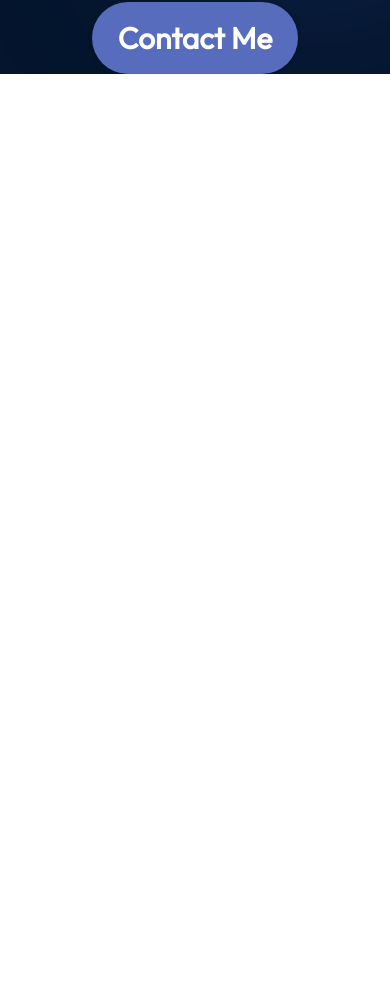
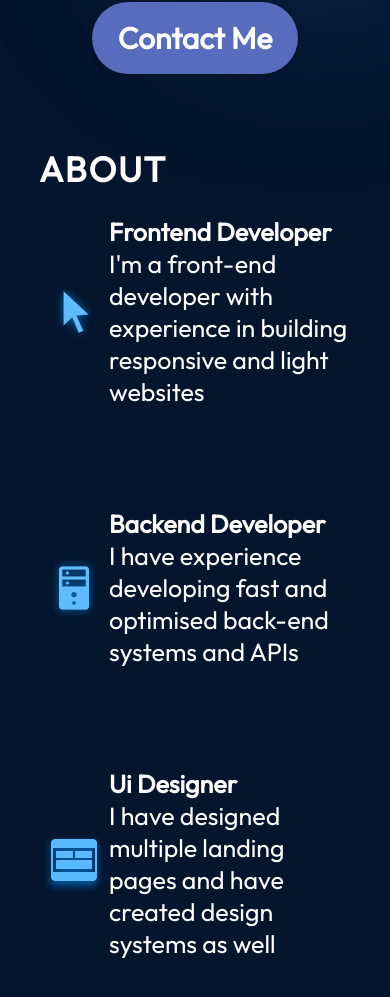
Before and after one commit to wajeff/git-github.com-wajeff-react-portfolio, a React app in the folder react-portfolio/: page / in a window 390 px wide. Shown: the part 771-1768 px from the top of the page. Before the commit the page ends 845 px from the top, so only its background shows below. Built offline with nearby package versions, Linux system fonts and the light colour scheme; the HTML template or start-up script is replaced by a standard one.

Commit message:
about section
added smooth scroll-behaviour

added about section
added about section mobile responsiveness

```diff
--- a/react-portfolio/src/App.jsx
+++ b/react-portfolio/src/App.jsx
@@ -2,13 +2,14 @@
 import styles from './App.module.css'
 import { Hero } from '/src/components/Hero/Hero.jsx'
 import { Navbar } from '/src/components/Navbar/Navbar.jsx'
-
+import { About } from '/src/components/About/About.jsx'
 function App() {
 
   return (
     <div className ={styles.App}>
       <Navbar/>
       <Hero />
+      <About />
     </div>
   )
 }
--- a/react-portfolio/src/components/About/About.jsx
+++ b/react-portfolio/src/components/About/About.jsx
@@ -0,0 +1,48 @@
+import React from "react"
+
+import styles from "./About.module.css"
+import { getImageUrl } from "../../utils";
+
+export const About = () => {
+  return (
+    <section className={styles.container} id="about">
+      <h2 className={styles.title}>About</h2>
+      <div className={styles.content}>
+        <img
+            src={getImageUrl("about/aboutImage.png")}
+            alt="Me sitting with a laptop"
+            className={styles.aboutImage}
+        />
+        <ul className={styles.aboutItemsContainer}>
+          <li className={styles.aboutItem}>
+            <img src={getImageUrl("about/cursorIcon.png")} alt="Cursor Icon"/>
+              <div className={styles.aboutItemText}>
+                  <h3>Frontend Developer</h3>
+                  <p> I'm a front-end developer with experience in building responsive and light websites</p>
+              </div>
+          </li>
+          <li className={styles.aboutItem}>
+            <img src={getImageUrl("about/serverIcon.png")} alt="Server Icon"/>
+            <div className={styles.aboutItemText}>
+              <h3>Backend Developer</h3>
+                <p>
+                  I have experience developing fast and optimised
+                  back-end systems and APIs
+              </p>
+            </div>
+          </li>
+          <li className={styles.aboutItem}>
+            <img src={getImageUrl("about/uiIcon.png")} alt="UI Icon"/>
+            <div className={styles.aboutItemText}>
+              <h3>Ui Designer</h3>
+              <p>
+              I have designed multiple landing pages and
+              have created design systems as well
+              </p>
+            </div>
+          </li>
+          </ul>
+      </div>
+    </section>
+  );
+}
--- a/react-portfolio/src/components/About/About.module.css
+++ b/react-portfolio/src/components/About/About.module.css
@@ -0,0 +1,94 @@
+@import "../../vars.css";
+
+.container {
+  position: relative;
+  background: rgba(12, 12, 12, 0.6);
+  border-radius: 15px;
+  padding: 73px;
+  margin-top: 129;
+  z-index: 1;
+  margin-left: 10%;
+  margin-right: 10%;
+}
+
+.title {
+  color: var(--color-text);
+  font-size: 35px;
+  font-weight: 700;
+  letter-spacing: 1.75px;
+  text-transform: uppercase;
+}
+
+.content {
+  display: flex;
+  flex-direction: row;
+  align-items: center;
+}
+
+.aboutImage {
+  width: 35%;
+}
+
+.aboutItemsContainer {
+  color: var(--color-text);
+  display: flex;
+  flex-direction: column;
+  gap: 50px;
+}
+
+.aboutItem {
+  display: flex;
+  flex-direction: row;
+  align-items: center;
+  border-radius: 20px;
+  list-style: none;
+  padding: 25px;
+  background-image: linear-gradient(
+    90deg,
+    rgba(165, 215, 232, 0.42)0%,
+    rgba(255, 255 , 255, 0)
+  );
+  background-size:0 100%;
+  background-repeat: no-repeat;
+  transition: 0.42s;
+}
+
+.aboutItem:hover {
+  background-size: 100% 100%;
+}
+
+.aboutItem h3 {
+  font-size: 25px;
+  font-weight: 600;
+
+
+}
+
+.aboutItem p {
+  font-size: 25px;
+}
+
+@media screen and (max-width: 830px) {
+  .container {
+    background-color: transparent;
+    padding-left:0;
+    padding-right: 0;
+  }
+
+  .content {
+    flex-direction: column;
+  }
+
+  .aboutImage {
+    display: none;
+  }
+
+  .aboutItems {
+    margin-top: 29px;
+  }
+
+  .aboutItem {
+    padding-left: 0;
+    padding-right: 0;
+  }
+}
--- a/react-portfolio/src/index.css
+++ b/react-portfolio/src/index.css
@@ -4,3 +4,7 @@
   padding: 0;
   font-family: "Outfit", Arial, Helvetica, sans-serif;
 }
+
+html {
+  scroll-behavior: smooth;
+}
```
